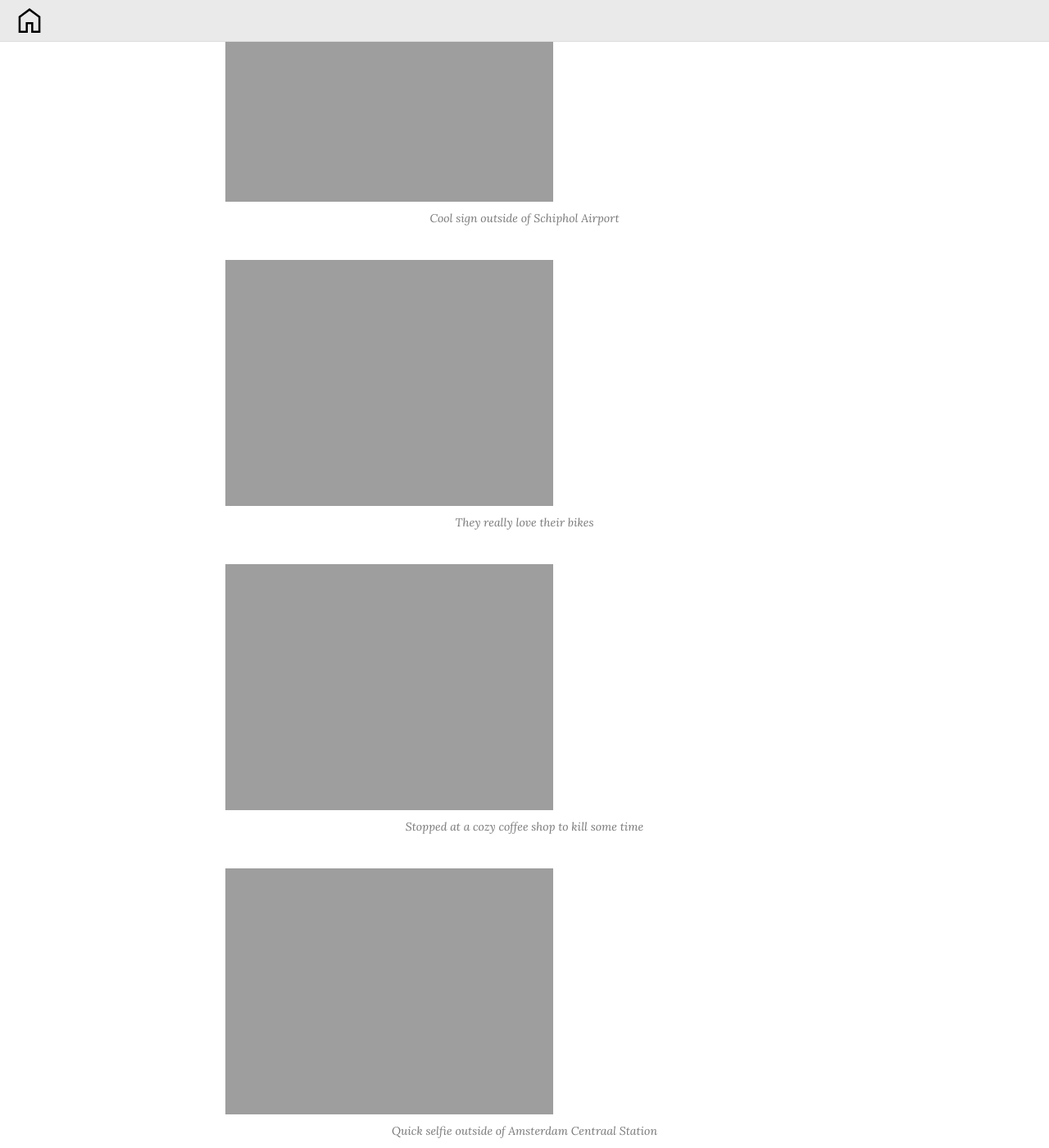
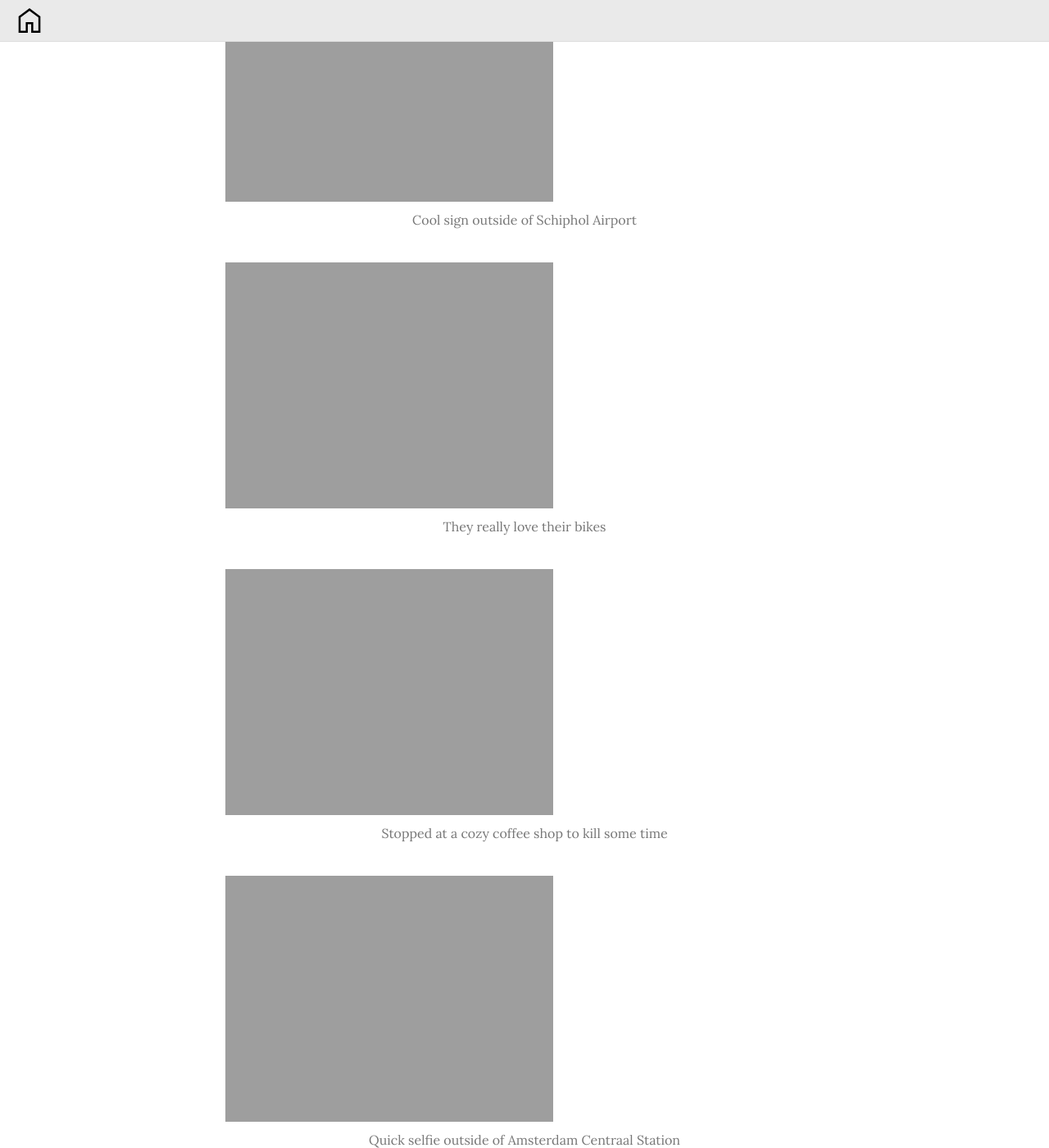
Before and after one commit to ShinobiAoshi/italy-2024-blog, a Jekyll site: the page built from _posts/2024-10-08-amsterdam-day-00.md, in a window 1280 px wide and 1400 px high, scrolled down 356 px. Shown: the whole window at 82% size. Built offline with Jekyll 4.4.1, drawn with Linux system fonts in a browser that asks for light colours.

Commit message:
change caption css

```diff
--- a/assets/css/beautifuljekyll.css
+++ b/assets/css/beautifuljekyll.css
@@ -987,9 +987,8 @@ pre {
 
 .blog-post .caption {
   text-align: center;
-  font-size: 0.875rem;
+  font-size: 1.0rem;
   padding: 0.625rem;
-  font-style: italic;
   color: #777;
   margin: -1.875rem 0 0 0;
   display: block;
```
Also changed, not shown: .github/workflows/jekyll.yml.
